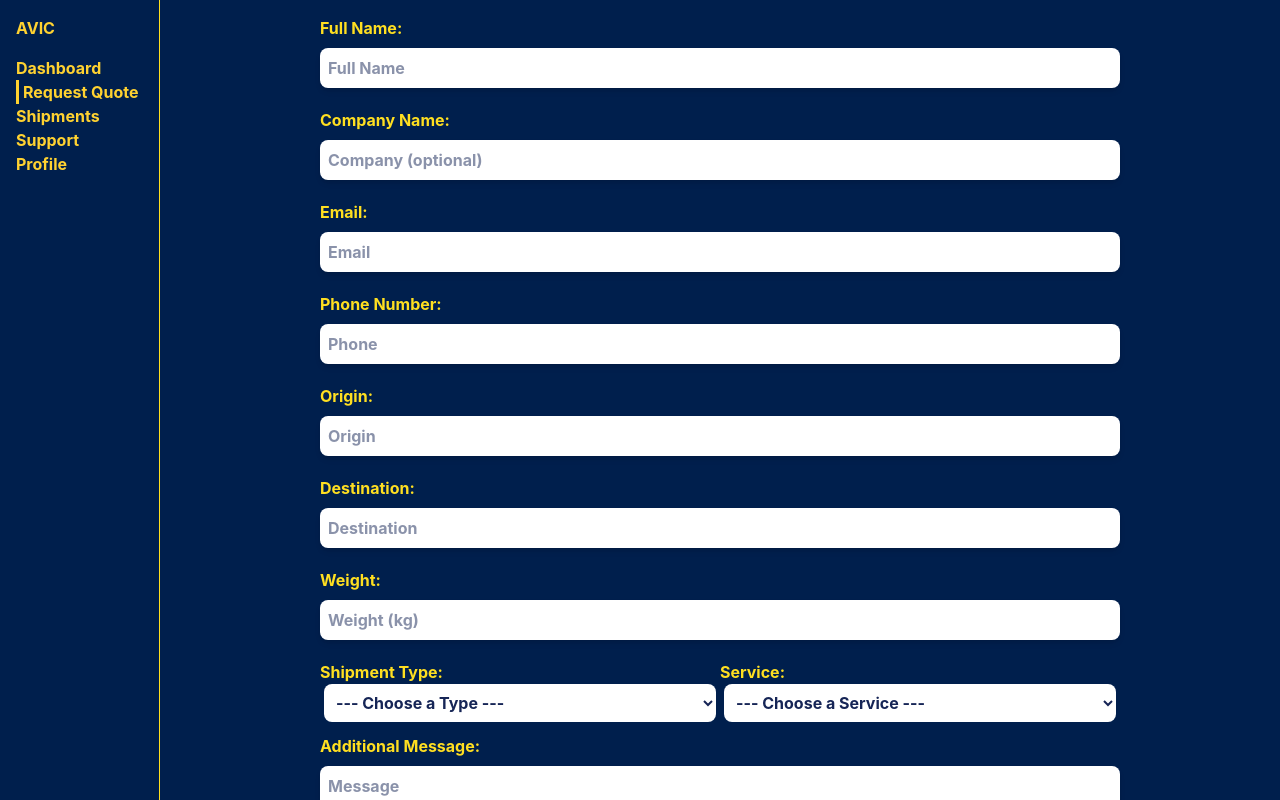
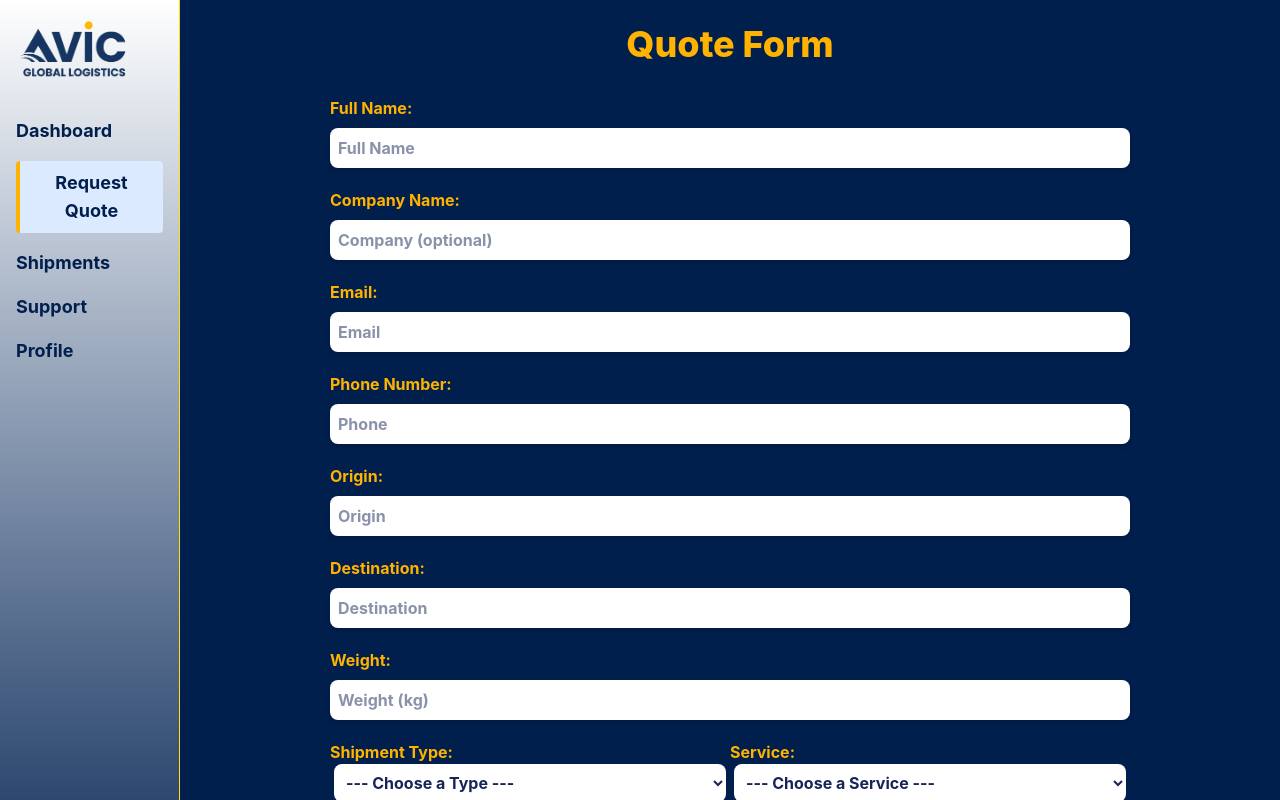
Before and after one commit to Zulu5q1/AVIC-CLIENT-PORTAL, a React (Vite) app: page /quote in a window 1280 px wide. Shown: the top 800 px of the page. Built offline with nearby package versions, Linux system fonts and the light colour scheme.

Commit message:
reworked the styles

```diff
--- a/src/Header.jsx
+++ b/src/Header.jsx
@@ -15,8 +15,8 @@ const Header = () => {
 
     const trueCount = Notifications.filter((item) => item.unread).length
 
-    return <div className="relative flex justify-between items-center px-4 py-2">
-        <div className=" font-bold text-lg text-blue-900 ">Welcome Back</div>
+    return <div className="bg-white relative flex justify-between items-center px-4 py-2">
+        <div className=" font-bold text-xl text-[#001f4d] ">Welcome Back, Joel</div>
 
         <div  className=" ">
             <div>
--- a/src/Quote.jsx
+++ b/src/Quote.jsx
@@ -18,38 +18,39 @@ const Quote = () => {
 
     return <div className="flex">
         <SideNav/>
-        <div className="m-4 justify-center flex items-center w-300">
+        <div className="m-4 justify-center flex flex-col items-center w-300">
+            <span className="mb-8 mt-2 text-4xl font-extrabold text-[#ffb300] ">Quote Form</span>
             <form action={handleFormSubmit} className=" w-200 flex flex-col gap-3">
-                <label className=" flex flex-col font-bold text-yellow-300" >
+                <label className=" flex flex-col font-bold text-[#ffb300]" >
                     Full Name:
                     <input required defaultValue={savedData.name  || ""} placeholder="Full Name" name="name" className="bg-white shadow-md text-blue-950 p-2 rounded-lg my-2 outline-none" />
                 </label>
-                <label className="flex flex-col font-bold text-yellow-300" >
+                <label className="flex flex-col font-bold text-[#ffb300]" >
                     Company Name:
                     <input required defaultValue={savedData.company  || ""} placeholder="Company (optional)" name="company" className="bg-white shadow-md text-blue-950 p-2 rounded-lg my-2 outline-none" />
                 </label>
-                <label className="flex flex-col font-bold text-yellow-300" >
+                <label className="flex flex-col font-bold text-[#ffb300]" >
                     Email:
                     <input required defaultValue={savedData.email  || ""} placeholder="Email" type="email" name="email" className="bg-white shadow-md text-blue-950 p-2 rounded-lg my-2 outline-none" />
                 </label>
-                <label className="flex flex-col font-bold text-yellow-300" >
+                <label className="flex flex-col font-bold text-[#ffb300]" >
                     Phone Number:
                     <input required defaultValue={savedData.phone  || ""} placeholder="Phone" type="number" name="phone"  className="bg-white shadow-md text-blue-950 p-2 rounded-lg my-2 outline-none" />
                 </label>
-                <label className="flex flex-col font-bold text-yellow-300" >
+                <label className="flex flex-col font-bold text-[#ffb300]" >
                     Origin:
                     <input required defaultValue={savedData.origin  || ""} placeholder="Origin" name="origin" className="bg-white shadow-md text-blue-950 p-2 rounded-lg my-2 outline-none" />
                 </label>
-                <label className="flex flex-col font-bold text-yellow-300" >
+                <label className="flex flex-col font-bold text-[#ffb300]" >
                     Destination:
                     <input required defaultValue={savedData.destination  || ""} placeholder="Destination" name="destination" className="bg-white shadow-md text-blue-950 p-2 rounded-lg my-2 outline-none" />
                 </label>
-                <label className="flex flex-col font-bold text-yellow-300" >
+                <label className="flex flex-col font-bold text-[#ffb300]" >
                     Weight:
                     <input required defaultValue={savedData.weight  || ""} placeholder="Weight (kg)" name="weight" type="number" className="bg-white shadow-md text-blue-950 p-2 rounded-lg my-2 outline-none" />
                 </label>
                 <div className="flex">
-                    <label className="flex flex-col w-1/2 font-bold text-yellow-300" >
+                    <label className="flex flex-col w-1/2 font-bold text-[#ffb300]" >
                         Shipment Type:
                         <select required defaultValue={savedData.shipment  || ""} className="bg-white text-blue-950 rounded-lg p-2 mx-1 outline-none" name="shipment" >
                             <option value="" disabled>--- Choose a Type ---</option>
@@ -60,7 +61,7 @@ const Quote = () => {
                         </select>
                     </label>
 
-                    <label className="flex flex-col w-1/2 font-bold text-yellow-300" >
+                    <label className="flex flex-col w-1/2 font-bold text-[#ffb300]" >
                         Service:
                         <select required defaultValue={savedData.service  || ""} className="bg-white text-blue-950 rounded-lg p-2 mx-1 outline-none" name="service" >
                             <option value="" disabled>--- Choose a Service ---</option>
@@ -72,12 +73,12 @@ const Quote = () => {
                     </label>
                 </div>
 
-                <label className="flex flex-col font-bold text-yellow-300" >
+                <label className="flex flex-col font-bold text-[#ffb300]" >
                     Additional Message:
                     <textarea required defaultValue={savedData.text  || ""} placeholder="Message" name="text" className="bg-white shadow-md text-blue-950 p-2 rounded-lg my-2 outline-none" />
                 </label>
 
-                <button type="submit" className="bg-yellow-300 p-3 text-blue-950 font-bold text-lg rounded-lg hover:cursor-pointer">Request Quote</button>
+                <button type="submit" className="bg-[#ffb300] p-3 text-blue-950 font-bold text-lg rounded-lg hover:cursor-pointer">Request Quote</button>
             </form>
         </div>
     </div>
--- a/src/ShipmentsPage.jsx
+++ b/src/ShipmentsPage.jsx
@@ -64,7 +64,7 @@ import { useState } from 'react';
                     <button onClick={() => setButton("Processing")} className={`p-2 ${button === "Processing" ? " text-[#001f4d] bg-[#ffb300]" : "text-[#ffb300] border"} rounded-full px-4 font-medium shadow-sm m-2`}>Processing</button>
                 </div>
                 <form className="min-w-50 bg-blue-900 text-white flex items-center p-2 px-4 rounded-full">
-                    <MagnifyingGlassIcon className=" h-5 w-5 text-yellow-300"/>
+                    <MagnifyingGlassIcon className=" h-5 w-5 text-[#ffb300]"/>
                     <input value={search} onChange={(e) => setSearch(e.target.value)} className=" outline-none  w-full  placeholder:text-white px-2" id="Search" type="text" placeholder="Search..."/>
                     {/* <button type="submit">Search</button> */}
                 </form>
--- a/src/SideNav.jsx
+++ b/src/SideNav.jsx
@@ -1,10 +1,11 @@
 import { NavLink } from 'react-router-dom'
+import logo from './assets/logo.png'
 
 const SideNav = () => {
-    const activeStyle = "border-l-3 px-1"
-    return <div className= " min-h-screen  border-r border-yellow-300 text-amber-300 font-bold flex flex-col min-w-40  pt-4 pl-4 gap-4">
-        <h2>AVIC</h2>
-        <ul className="flex flex-col">
+    const activeStyle = "bg-blue-100 border-[#ffb300] border-l-4 mr-4 text-center p-2 rounded"
+    return <div className= " bg-linear-to-t from-[#001f4d] to-white text-[#001f4d] min-h-screen  border-r border-yellow-300  font-bold flex flex-col min-w-45  pt-4 pl-4 gap-4">
+        <img className="w-29" src={logo}/>
+        <ul className="flex flex-col gap-4 text-lg mt-4">
             <NavLink className={({isActive}) => `${isActive && activeStyle}`} to='/' >Dashboard</NavLink>
             <NavLink className={({isActive}) => `${isActive && activeStyle}`} to='/quote'>Request Quote</NavLink>
             <NavLink className={({isActive}) => `${isActive && activeStyle}`} to='/shipments'>Shipments</NavLink>
--- a/src/SuccessPage.jsx
+++ b/src/SuccessPage.jsx
@@ -13,13 +13,13 @@ const SuccessPage = () => {
             return(
                 <main className="h-screen items-center justify-center flex flex-col text-xl font-bold text-yellow-300">
                     <h2>No Quote</h2>
-                    <Link className="bg-yellow-300 text-blue-950 p-2 rounded-md mt-2" to='/quote'>Go back to Form</Link>
+                    <Link className="bg-[#ffb300] text-[#001f4d] p-2 rounded-md mt-2" to='/quote'>Go back to Form</Link>
                 </main>
             );
         }
 
     return <div className="h-screen flex flex-col items-center justify-center">
-        <div className=" text-yellow-300 rounded-md px-15 pt-15 border-3 border-[#0054d1] shadow-[0_0_10px_#0054d1]  w-110 text-center flex flex-col items-center">
+        <div className=" text-[#ffb300] rounded-md px-15 pt-15 border-3 border-[#0054d1] shadow-[0_0_10px_#0054d1]  w-110 text-center flex flex-col items-center">
             <CheckBadgeIcon className="w-40 mb-4"/>
             <h1 className="font-extrabold text-xl mb-2"> Quote Submitted</h1>
             <h2 className="mb-2 mt-2 font-bold">Your quote request has been submitted succesfully.</h2>
@@ -31,8 +31,8 @@ const SuccessPage = () => {
 
         </div>
         <div className="flex justify-between w-120 mt-10 items-center">
-            <Link to='/' className="font-bold text-yellow-300"> ← Back to Dashboard</Link>
-            <Link to='/quote' className="bg-yellow-300 p-2 rounded-lg font-bold text-[#001f4d]">Submit Another Quote</Link>
+            <Link to='/' className="font-bold text-[#ffb300]"> ← Back to Dashboard</Link>
+            <Link to='/quote' className="bg-[#ffb300] p-2 rounded-lg font-bold text-[#001f4d]">Submit Another Quote</Link>
         </div>
 
     </div>
--- a/src/components/StatCard.jsx
+++ b/src/components/StatCard.jsx
@@ -1,8 +1,8 @@
 
 
 export const StatCard = ({ title, value }) => {
-    return <div className="bg-blue-900 text-white drop-shadow-sm p-4 text-center rounded-md w-30">
+    return <div className="bg-[#001f4d] text-[#ffb300] drop-shadow-sm p-4 text-center rounded-md w-30">
                 <p className="font-bold ">{title}</p>
-                <p className="text-yellow-300">{value}</p>
+                <p>{value}</p>
             </div>
 }
```
Also changed, not shown: src/Dashboard.jsx (+5 -5 lines), src/Summary.jsx (+5 -5 lines), src/Support.jsx (+4 -4 lines), src/assets/logo.png.
